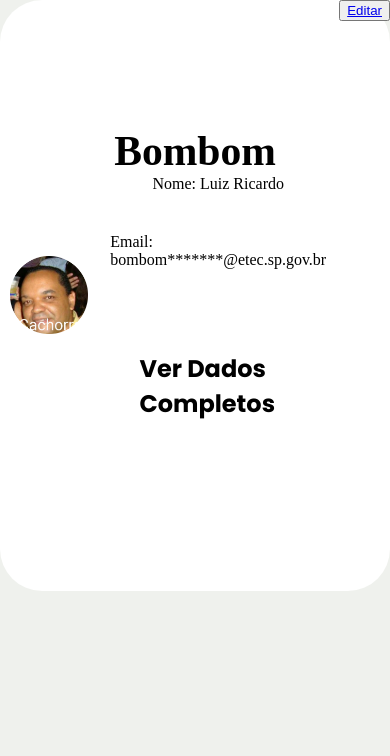
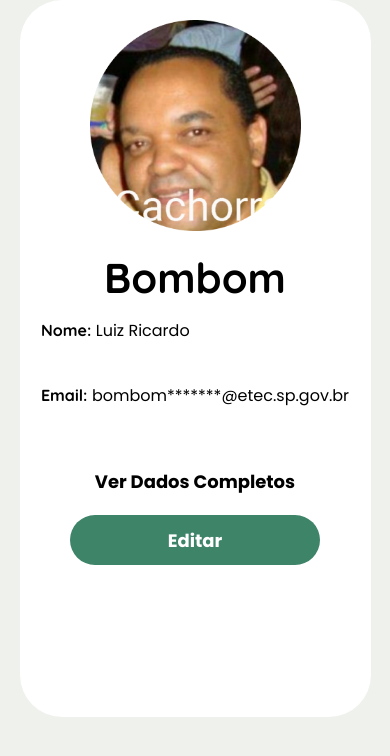
Before and after one commit to ProjectSZ-ETESP/Web, a PHP site: page /Conta.html in a window 390 px wide; the page is wider, and only the part inside the window is pictured. Shown: the part 60-816 px from the top of that part. Run offline with PHP 8.4, Linux system fonts and the light colour scheme.

Commit message:
Update conta.css

```diff
--- a/SZ-Web/css/conta.css
+++ b/SZ-Web/css/conta.css
@@ -1,38 +1,33 @@
 .containPerfil{
     display: flex;
-    width: 100%;
+    width: 80%;
     height: 70vh;
     background-color: white;
     border-radius: 5vh;
+    align-items: center;
+    justify-content: space-around;
 }
 
 .fotopfp{
     display: flex;
     align-items: center;
-    flex: 30%;
-}
-
-.fotopfp img{
-    width: 80%;
 }
 
 .info{
     display: flex;
+    text-align: left;
     flex-direction: column;
-    align-items: center;
-    justify-content: center;
-    flex: 70%;
+    height: 50%;
 }
 
-.info h1{
-    margin-left: 2vh;
+ .info h1{
+    margin-left: 0px;
     font-size: 1.8em;
 }
 
 .info a{
     font-family: "Poppins", sans-serif;
-
-    margin: 5vh;
+    margin: 7vh;
     font-size: 1.5em;
     text-decoration: none;
     color: black;
@@ -46,6 +41,92 @@
 
 }
 
-.info h1 span{
-    font-weight: lighter;
+h1.tlt{
+    font-family: "Quicksand", sans-serif;
+    margin-bottom: 15px;
 }
+
+.perfil span{
+    font-weight: bold;
+    font-family: "Quicksand", sans-serif;
+}
+
+.info p{
+    width: 100%;
+    font-family: "Poppins", sans-serif;
+    font-size: 1.2em;
+    color: #000000;
+}
+
+.editar{
+    margin-bottom: 245px;
+}
+
+.botao{
+    height: 50px;
+    width: 130px;
+    background-color: #3E8469;
+    color: #ffffff;
+    border-radius: 30px;
+    font-size: 20px;
+    border: none;
+    outline: none;
+    font-family: "Poppins", sans-serif;
+    font-weight: bolder;
+}
+
+.botao a{
+    text-decoration: none;
+    color: #ffffff;
+}
+
+
+
+@media only screen and (max-width: 600px){
+    .containPerfil{
+        width: 90%;
+        height: 85vh;
+        flex-direction: column;
+    }
+
+    .fotopfp img{
+        width: 25vh;
+        height: 25vh;
+        margin: 20px;
+        width: 100%;
+    }
+
+     .info h1{
+        text-align: center;
+        margin-left: 0px;
+        margin-right: 0px;
+    }
+
+    .info a{
+        margin: 7vh;
+        font-size: 18px;
+    }
+
+    .info .tlt{
+        font-size: 2.6em;
+    }
+
+    .info p{
+        font-size: 16px;
+        text-align: left;
+        width: 100%;
+
+    }
+
+    .botao{
+        height: 50px;
+        width: 250px;
+        font-size: 18px;
+    }
+
+    a.size{
+        text-align: center;
+        margin-top: 20px;
+        margin-bottom: 20px;
+    }
+}
```
